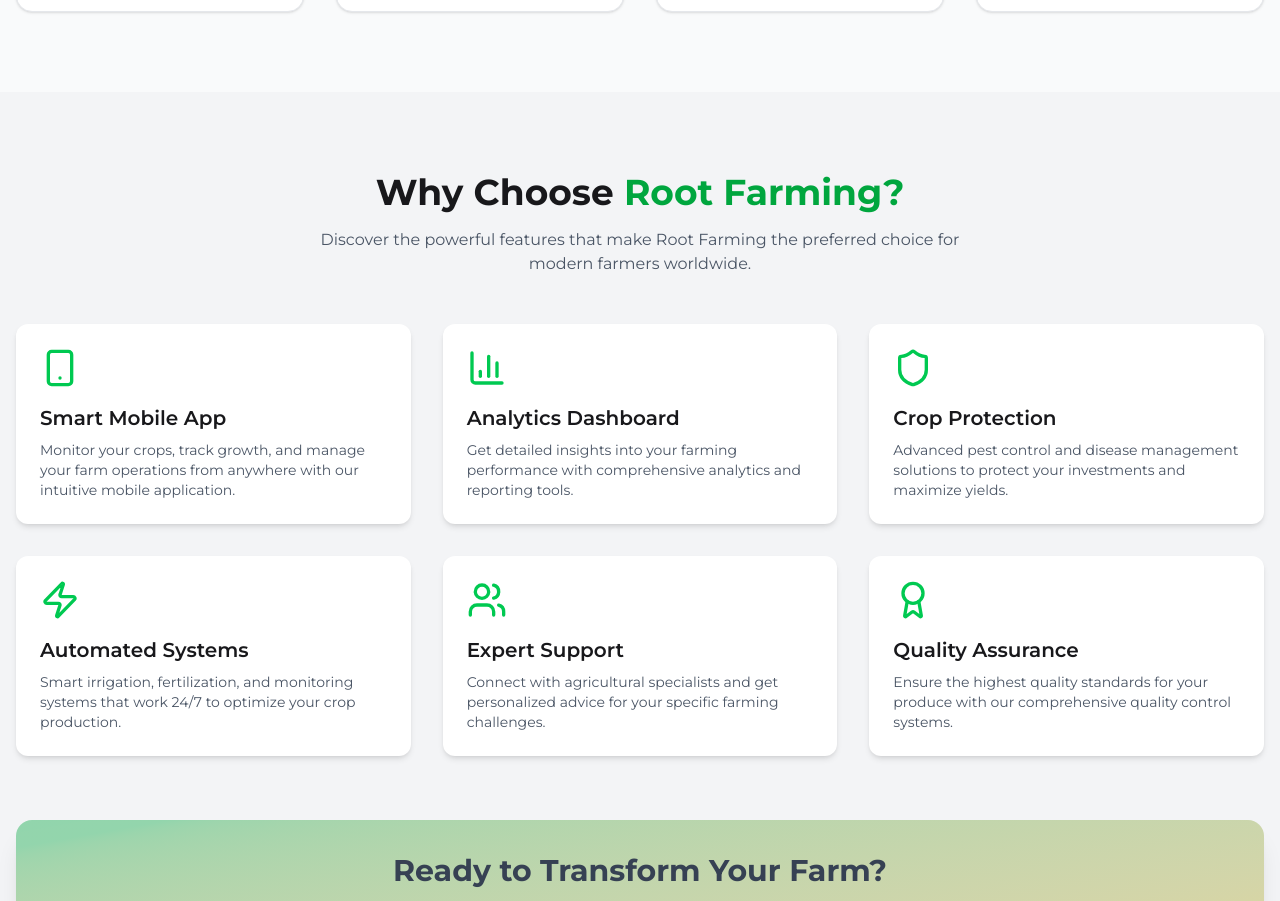
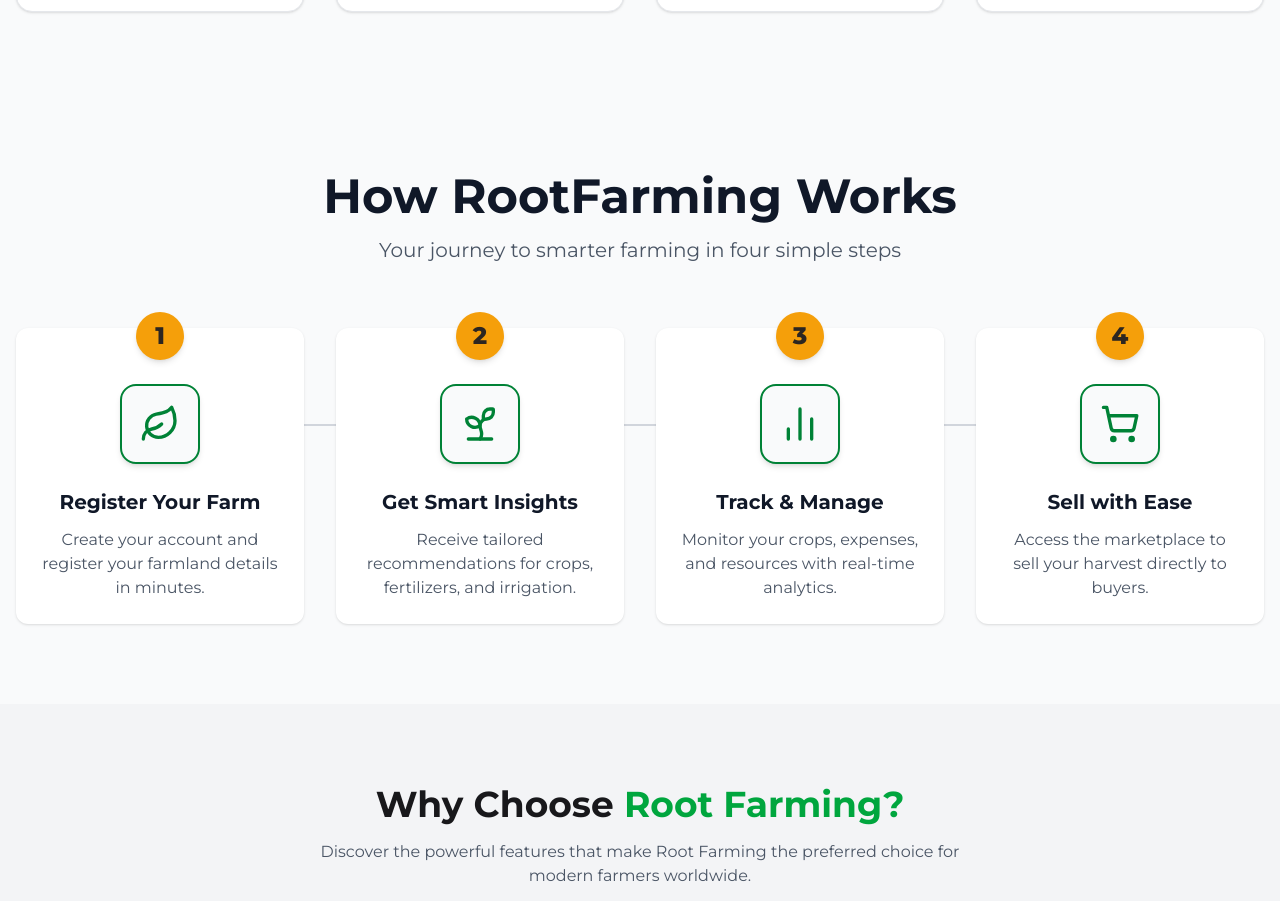
Before and after one commit to Subroto89/root-farming-frontend, a React (Vite) app: page / in a window 1280 px wide. Shown: the part 1948-2849 px from the top of the page. Built offline with nearby package versions, Linux system fonts and the light colour scheme; no server answers.

Commit message:
howit works done

```diff
--- /dev/null
+++ b/src/components/HomePage/HowItWorks.jsx
@@ -0,0 +1,89 @@
+import { Leaf, ShoppingCart, Sprout, BarChart2 } from 'lucide-react';
+
+const steps = [
+  {
+    step: 1,
+    icon: Leaf,
+    title: 'Register Your Farm',
+    description:
+      'Create your account and register your farmland details in minutes.',
+  },
+  {
+    step: 2,
+    icon: Sprout,
+    title: 'Get Smart Insights',
+    description:
+      'Receive tailored recommendations for crops, fertilizers, and irrigation.',
+  },
+  {
+    step: 3,
+    icon: BarChart2,
+    title: 'Track & Manage',
+    description:
+      'Monitor your crops, expenses, and resources with real-time analytics.',
+  },
+  {
+    step: 4,
+    icon: ShoppingCart,
+    title: 'Sell with Ease',
+    description:
+      'Access the marketplace to sell your harvest directly to buyers.',
+  },
+];
+
+const HowItWorks = () => {
+  return (
+    <div id="how-it-works" className="py-20 bg-gray-50">
+      <div className="max-w-7xl mx-auto px-4">
+        {/* Heading */}
+        <div className="text-center mb-16">
+          <h2 className="text-4xl lg:text-5xl font-bold text-gray-900 mb-4">
+            How RootFarming Works
+          </h2>
+          <p className="text-xl text-gray-600 max-w-2xl mx-auto">
+            Your journey to smarter farming in four simple steps
+          </p>
+        </div>
+
+        {/* Steps */}
+        <div className="grid md:grid-cols-2 lg:grid-cols-4 gap-8 relative">
+          {/* Connecting Line - Desktop */}
+          <div
+            className="hidden lg:block absolute top-24 left-0 right-0 h-0.5 bg-gray-300"
+            style={{ width: 'calc(100% - 8rem)', left: '4rem' }}
+          />
+
+          {steps.map((step, index) => {
+            const Icon = step.icon;
+            return (
+              <div
+                key={index}
+                className="relative group transition-transform duration-300 hover:-translate-y-2"
+              >
+                <div className="text-center p-6 rounded-xl bg-white shadow-sm hover:shadow-xl transition-shadow duration-300">
+                  {/* Step Number */}
+                  <div className="absolute -top-4 left-1/2 -translate-x-1/2 w-12 h-12 rounded-full bg-[#F59F0A] flex items-center justify-center text-2xl font-extrabold text-[#2C2621] z-10 shadow-md group-hover:scale-110 transition-transform duration-300">
+                    {step.step}
+                  </div>
+
+                  {/* Icon Container */}
+                  <div className="mt-8 mb-6 inline-flex items-center justify-center w-20 h-20 rounded-2xl bg-gray-50 border-2 border-green-700 shadow-md group-hover:bg-green-700 transition-colors duration-300">
+                    <Icon className="w-10 h-10 text-green-700 group-hover:text-white transition-colors duration-300" />
+                  </div>
+
+                  {/* Content */}
+                  <h3 className="text-xl font-bold text-gray-900 mb-3 group-hover:text-green-700 transition-colors duration-300">
+                    {step.title}
+                  </h3>
+                  <p className="text-gray-600">{step.description}</p>
+                </div>
+              </div>
+            );
+          })}
+        </div>
+      </div>
+    </div>
+  );
+};
+
+export default HowItWorks;
--- a/src/pages/HomePage/Home.jsx
+++ b/src/pages/HomePage/Home.jsx
@@ -10,6 +10,7 @@ import OurTrustedPartnersSection from '../../components/HomePage/OurTrustedPartn
 import BecomePartner from '../../components/HomePage/BecomePartner';
 import IndustryRecognitionAndAchievenent from '../../components/HomePage/IndustryRecognitionAndAchievenent';
 import Features from '../../components/HomePage/Features';
+import HowItWorks from '../../components/HomePage/HowItWorks';
 
 const Home = () => {
   return (
@@ -18,6 +19,7 @@ const Home = () => {
       <HeroSection />
       <WeatherForecastSection />
       <Features />
+      <HowItWorks />
       <WhyChooseRFSection />
       {/* <BestSellingProductsSection /> */}
       <OurProductsSection />
```
